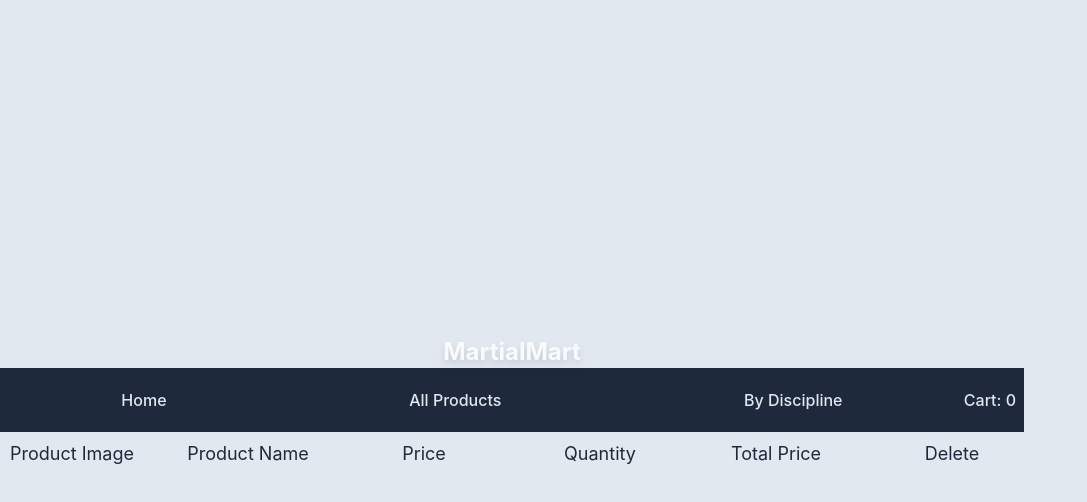
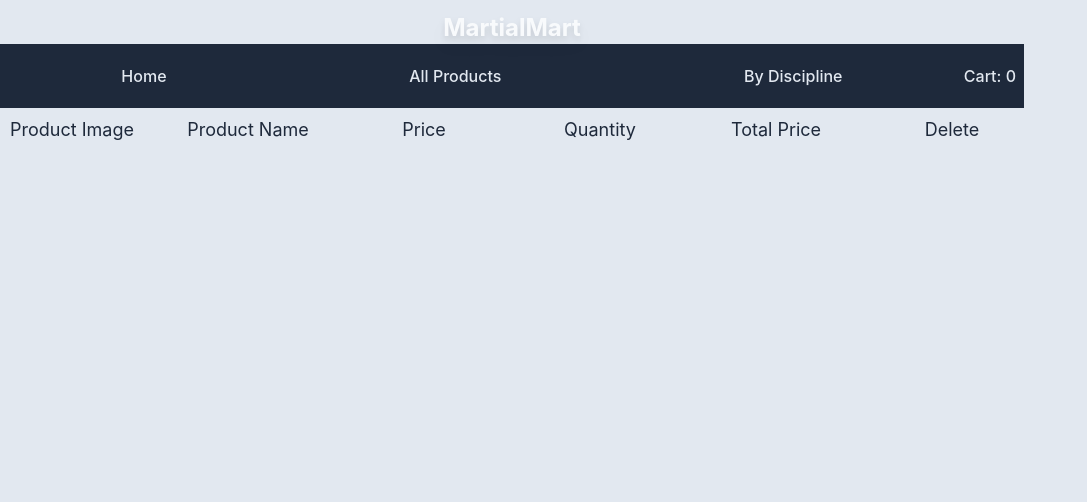
Before and after one commit to AJ-Gagliardo/martial-mart, a React (Vite) app: page /cart in a window 1280 px wide. Shown: the top 502 px of the page, without its empty margins (0-1087 px from the left). Built offline with nearby package versions, Linux system fonts and the light colour scheme.

Commit message:
fixed the problem with the cart on css

```diff
--- a/src/components/CartItemIndividual.jsx
+++ b/src/components/CartItemIndividual.jsx
@@ -10,7 +10,7 @@
   // const { cartItems } = useContext(createContext);
   const { cartItems, setCartItems } = useOutletContext();
   return (
-    <div className="grid grid-cols-6 col-auto gap-2 sm:gap-8 place-items-center text-sm sm:text-lg ">
+    <div className="grid grid-cols-6 col-auto gap-2  sm:gap-8  text-sm sm:text-lg ">
       <img src={productImg} className="w-12" />
       <p>{productName}</p>
       <p>{productPrice}</p>
--- a/src/index.css
+++ b/src/index.css
@@ -32,7 +32,7 @@
 body {
   margin: 0;
   display: flex;
-  place-items: center;
+
   min-width: 320px;
   min-height: 100vh;
   background-color: #e2e8f0;
```
